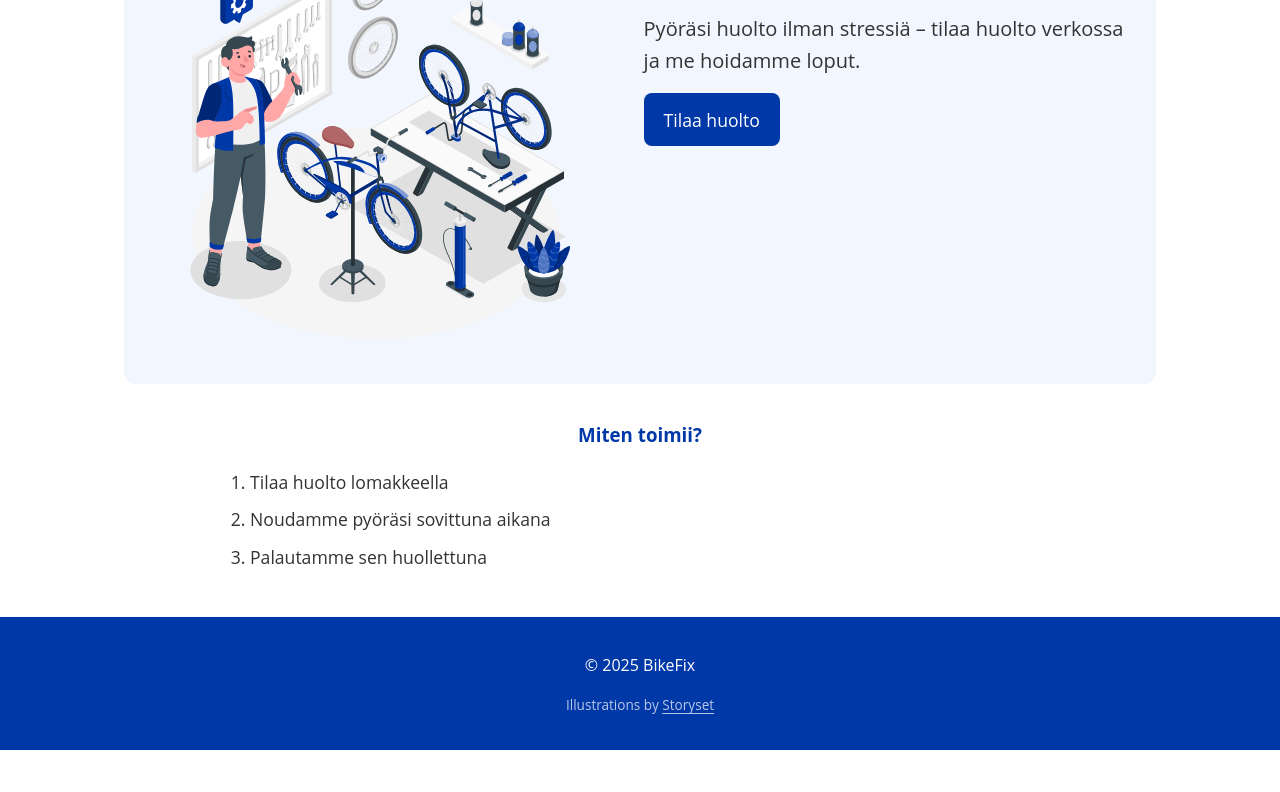
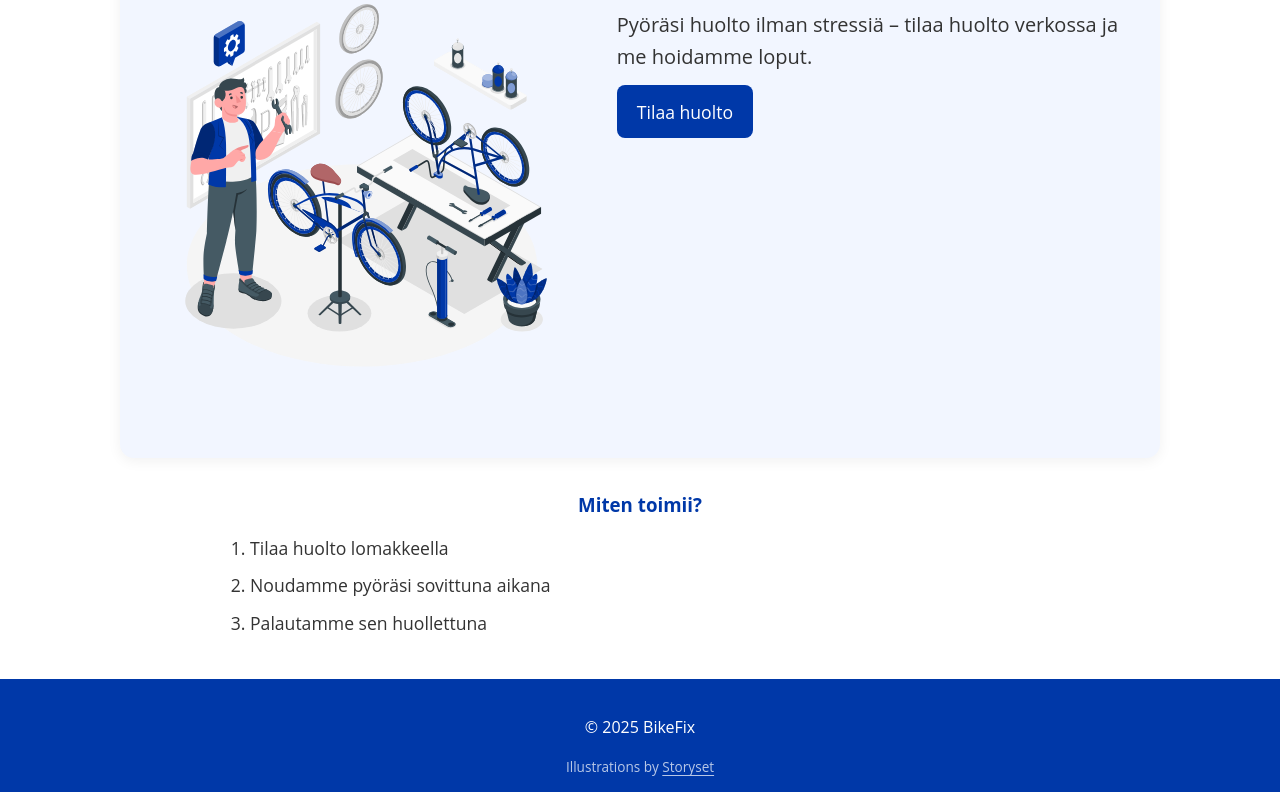
Before and after one commit to Alex-studio-fi/bikefix-site, a plain HTML site: page index.html in a window 1280 px wide. Shown: the part 170-962 px from the top of the page. Before the commit the page ends 920 px from the top, so only its background shows below. Drawn offline with Linux system fonts and the light colour scheme.

Commit message:
Polish hero and steps: tighter image, full-height right column, soft card

```diff
--- a/css/styles.css
+++ b/css/styles.css
@@ -589,3 +589,29 @@ footer { padding: 1.25rem 1rem; }
 .hero-right h2 { margin: 0 0 0.5rem 0; font-size: 2.2rem; }
 .hero-right p  { margin: 0; max-width: 52ch; }
 .hero-right .cta-button { margin-top: auto; }
+
+
+.hero { grid-template-columns: 0.85fr 1fr; }
+.hero > img { width: min(100%, 400px); }
+
+.hero-right {
+  display: flex;
+  flex-direction: column;
+  justify-content: space-between;
+  gap: 0.75rem;
+  min-height: 100%;
+}
+
+.hero-right h2 { margin: 0 0 0.5rem 0; }
+.hero-right p  { margin: 0; max-width: 50ch; }
+.hero-right .cta-button { align-self: flex-start; }
+
+.hero {
+  background: #f2f6ff;
+  border-radius: 14px;
+  box-shadow: 0 3px 14px rgba(0,0,0,.06);
+  padding: 2rem 1.25rem;
+}
+.steps { max-width: 820px; margin: 2rem auto 2.5rem; padding: 0 1rem; text-align: center; }
+.steps h3 { margin: 0 0 0.75rem; }
+.steps ol { margin: 0 auto; padding-left: 1.25rem; text-align: left; line-height: 1.5; }
```
